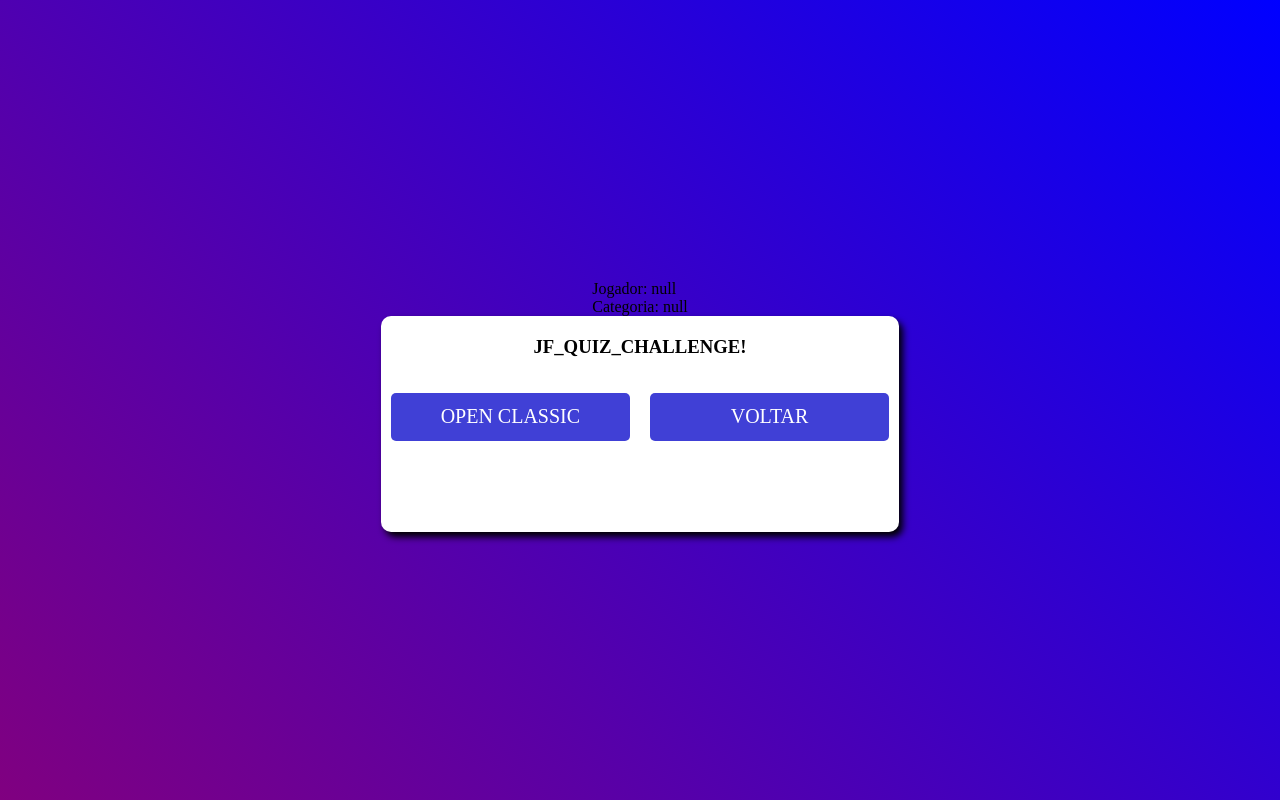
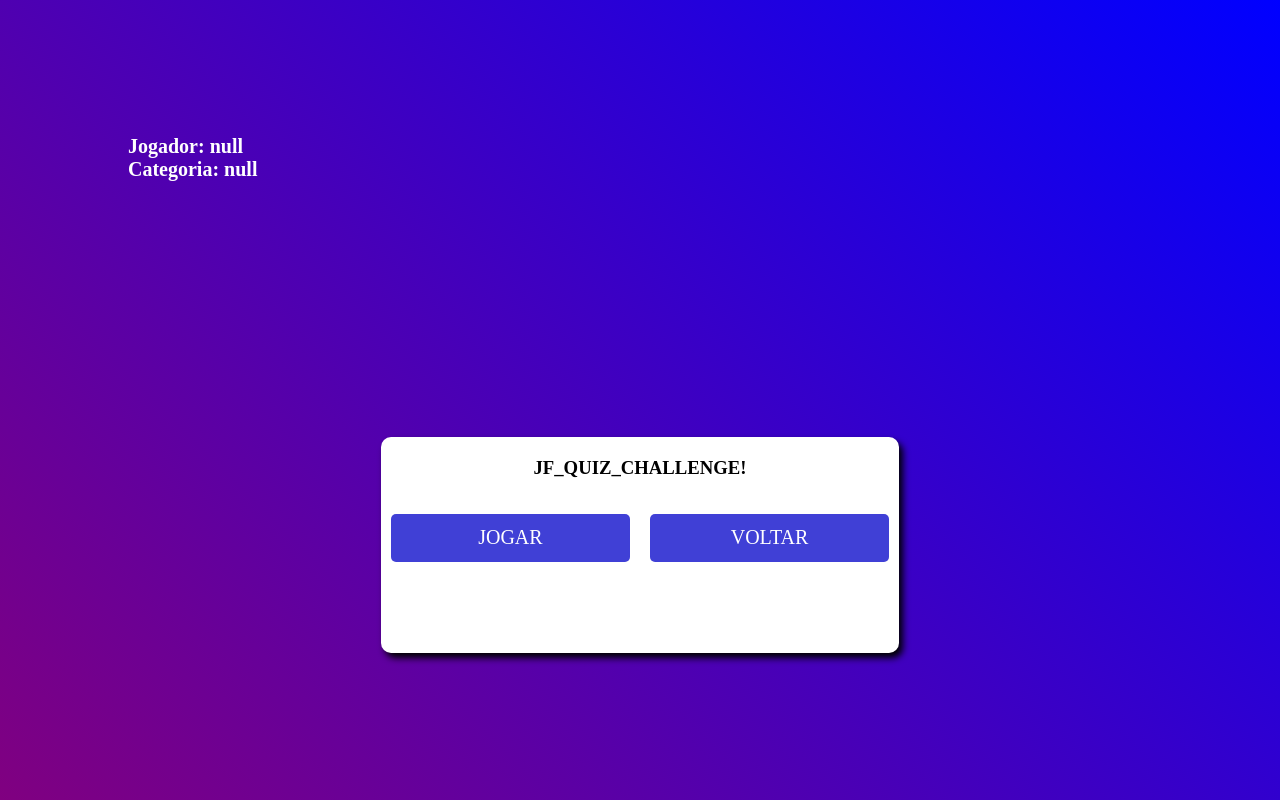
Before and after one commit to jefferson-Felipy/JF_Quiz_Chanllenge, a plain HTML site: page views/Start_Quiz.html in a window 1280 px wide. Drawn offline with Linux system fonts and the light colour scheme.

Commit message:
change: alteração da estrutura do arquivo Start

```diff
--- a/views/Start_Quiz.html
+++ b/views/Start_Quiz.html
@@ -8,17 +8,17 @@
     <link rel="stylesheet" href="../public/css/style.css">
 </head>
 <body>
+    <div class="field">
+        <p id="p_nome">Jogador: </p>
+        <p id="categoria">Categoria: </p>
+    </div>
     <article class="article_start">
-        <div>
-            <p id="p_nome">Jogador: </p>
-            <p id="categoria">Categoria: </p>
-        </div>
 
         <section class="container_start">
             <h3>JF_QUIZ_CHALLENGE!</h3>
             <div class="ancs">
 
-                <a id="start_quiz">Open Classic</a>
+                <a id="start_quiz">Jogar</a>
 
                 <a href="../index.html">Voltar</a>
             </div>
```
